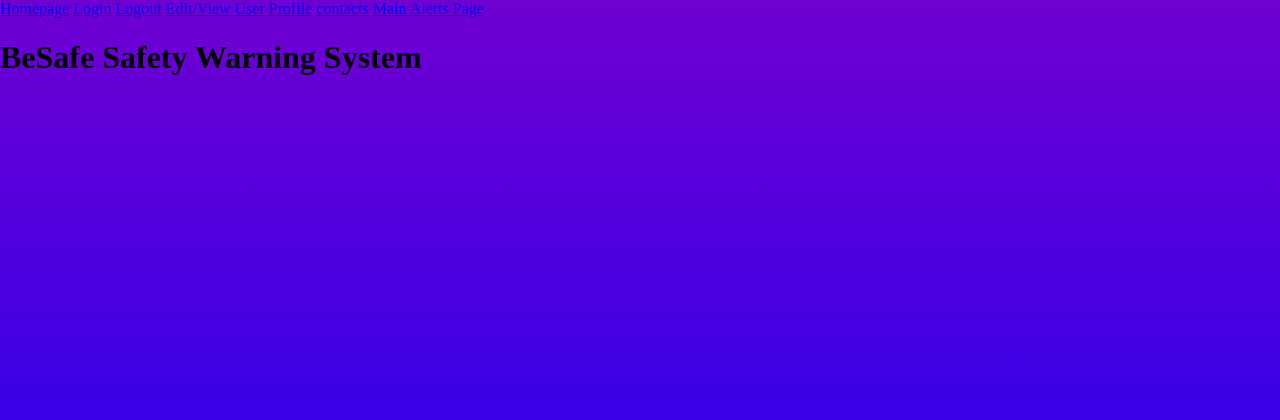
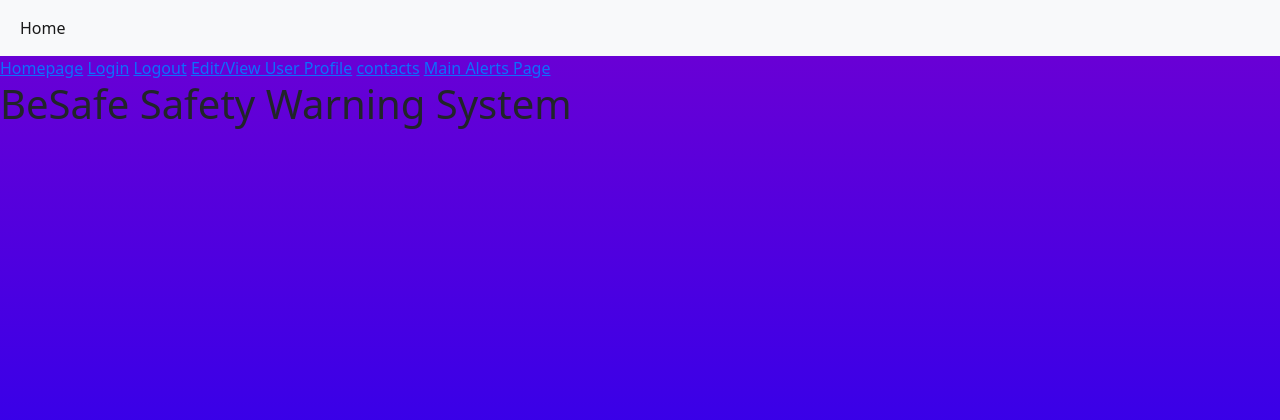
Before and after one commit to beegeiger/besafe, a Flask app: page / in a window 1280 px wide. Shown: the top 420 px of the page. Run offline with Flask 2, Linux system fonts and the light colour scheme; some libraries are stand-ins or nearby versions.

Commit message:
Added basic bootstrap navbar

```diff
--- a/templates/base.html
+++ b/templates/base.html
@@ -3,8 +3,7 @@
 <head>
     <title>{% block title %} {% endblock %}</title>
     <link href="https://fonts.googleapis.com/css?family=Bitter:400,700|Roboto" rel="stylesheet">
-
-    <link rel="stylesheet" href="bee_style1.css">
+    <link href="https://cdn.jsdelivr.net/npm/bootstrap@5.1.3/dist/css/bootstrap.min.css" rel="stylesheet" integrity="sha384-1BmE4kWBq78iYhFldvKuhfTAU6auU8tT94WrHftjDbrCEXSU1oBoqyl2QvZ6jIW3" crossorigin="anonymous">
     <script src="https://code.jquery.com/jquery-3.3.1.min.js"></script>
 
     {% block head %} {% endblock %}
@@ -31,6 +30,20 @@
     </style>
 </head>
 <body>
+    <nav class="navbar navbar-expand-lg navbar-light bg-light">
+        <div class="container-fluid">
+            <button class="navbar-toggler" type="button" data-bs-toggle="collapse" data-bs-target="#navbarSupportedContent" aria-controls="navbarSupportedContent" aria-expanded="false" aria-label="Toggle navigation">
+                <span class="navbar-toggler-icon"></span>
+            </button>
+            <div class="collapse navbar-collapse" id="navbarSupportedContent">
+                <ul class="navbar-nav me-auto mb-2 mb-lg-0">
+                    <li class="nav-item">
+                        <a class="nav-link active" aria-current="page" href="/">Home</a>
+                    </li>
+                </ul>
+            </div>
+        </div>
+    </nav>
     <a href="/">Homepage</a> <a href="/login">Login</a> <a href="/logout">Logout</a> <a href="/edit_profile">Edit/View User Profile</a> <a href="/contacts">contacts</a> <a href="/bs_alerts">Main Alerts Page</a>
 	{% block content %} {% endblock %}
 <script src="https://cdnjs.cloudflare.com/ajax/libs/popper.js/1.14.3/umd/popper.min.js" integrity="sha384-ZMP7rVo3mIykV+2+9J3UJ46jBk0WLaUAdn689aCwoqbBJiSnjAK/l8WvCWPIPm49" crossorigin="anonymous"></script>
```
